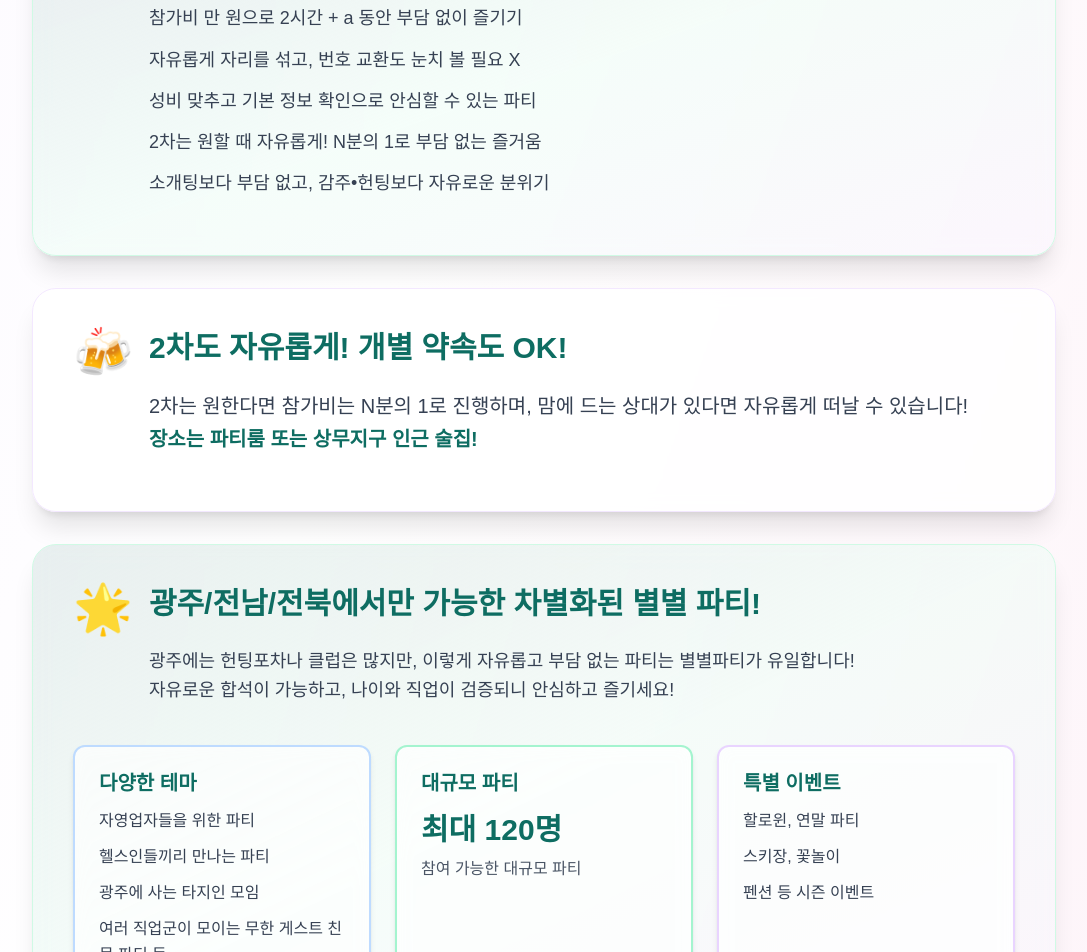
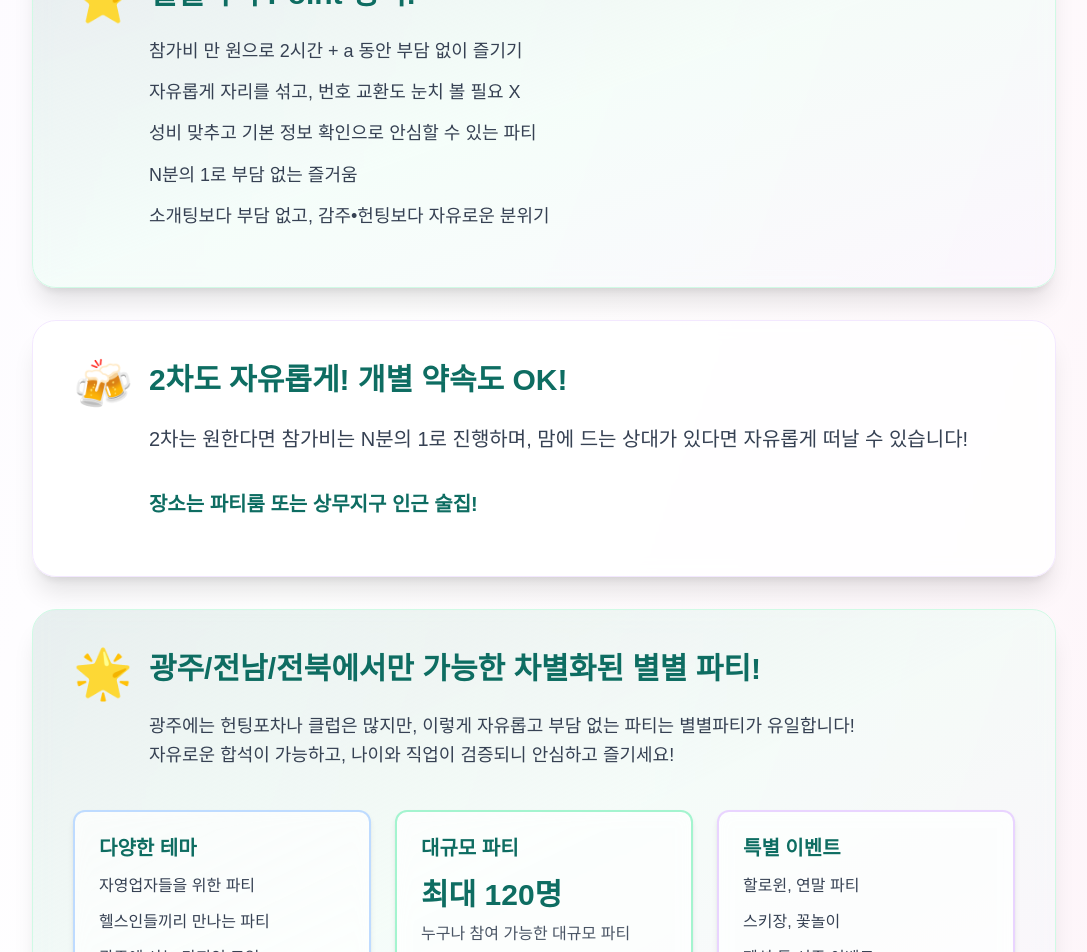
Before and after one commit to jukangpark/dal-dal-party, a Next.js app: page /star-party in a window 1280 px wide. Shown: the part 2600-3552 px from the top of the page, without its empty margins (96-1183 px from the left). Built offline with nearby package versions, Linux system fonts and the light colour scheme.

Commit message:
metadata 수정 및 문구 수정 반영

```diff
--- a/src/app/hexagon-party/page.tsx
+++ b/src/app/hexagon-party/page.tsx
@@ -321,14 +321,14 @@ export default function HexagonPartyPage() {
                   <div className="flex items-center gap-3">
                     <span className="text-2xl sm:text-3xl flex-shrink-0">🔒</span>
                     <p className="text-base sm:text-lg text-gray-700 leading-relaxed">
-                      <span className="font-bold text-[#0e6d62]">외모/키(몸매)/재력/직업</span> 중 2개 이상 통과한 사람만 올 수 있는 승인제 파티
+                      <span className="font-bold text-[#0e6d62]">외모/키(몸매)/재력/직업</span> 중 2개 이상 자신있는 사람만 올 수 있는 승인제 파티
                     </p>
                   </div>
 
                   <div className="flex items-center gap-3">
                     <span className="text-2xl sm:text-3xl flex-shrink-0">💬</span>
                     <p className="text-base sm:text-lg text-gray-700 leading-relaxed">
-                      간단한 아이스 브레이킹, 자연스러운 연락처 교환 타이밍, 자연스로운 대화 위주 파티
+                      간단한 아이스 브레이킹, 자연스러운 연락처 교환 타이밍, 대화 위주 파티
                     </p>
                   </div>
 
--- a/src/app/layout.tsx
+++ b/src/app/layout.tsx
@@ -16,8 +16,8 @@ const geistMono = Geist_Mono({
 });
 
 export const metadata: Metadata = {
-  title: "술개팅 | 광주 육각형 남녀 파티",
-  description: "주변에 괜찮은 사람들이 없다면 여기입니다! 아무나 올 수 없는 승인제 파티",
+  title: "술개팅",
+  description: "광주소개팅 술개팅 로테이션 술(소)개팅",
 };
 
 export default function RootLayout({
--- a/src/app/star-party/page.tsx
+++ b/src/app/star-party/page.tsx
@@ -123,7 +123,7 @@ export default function StarPartyPage() {
                 <p className="text-sm sm:text-base md:text-lg lg:text-xl text-gray-700 leading-relaxed">
                   소개팅보다 부담 없고, 감주나 헌팅포차보다 자유롭게!
                   <br className="hidden sm:block" />
-                  나이, 이름, 직업만 기입하면 누구나 참석 가능!
+                  나이, 이름, 직업만 기입하면 누구나 참석 가능! <br/>
                   <br className="hidden sm:block" />
                   <span className="font-bold text-[#0e6d62]">광주에서 가장 핫하고 편안한 파티, 별별파티에 오세요!</span>
                 </p>
@@ -312,7 +312,7 @@ export default function StarPartyPage() {
                   </div>
                   <div className="flex items-start gap-2.5 sm:gap-3">
                     <p className="text-sm sm:text-base md:text-lg text-gray-700 leading-relaxed">
-                      2차는 원할 때 자유롭게! N분의 1로 부담 없는 즐거움
+                      N분의 1로 부담 없는 즐거움
                     </p>
                   </div>
                   <div className="flex items-start gap-2.5 sm:gap-3">
@@ -341,7 +341,7 @@ export default function StarPartyPage() {
                 </h2>
                 <p className="text-sm sm:text-base md:text-lg lg:text-xl text-gray-700 leading-relaxed">
                   2차는 원한다면 참가비는 N분의 1로 진행하며, 맘에 드는 상대가 있다면 자유롭게 떠날 수 있습니다!
-                  <br className="hidden sm:block" />
+                  <br className="hidden sm:block" /><br/>
                   <span className="font-semibold text-[#0e6d62]">장소는 파티룸 또는 상무지구 인근 술집!</span>
                 </p>
               </div>
@@ -413,7 +413,7 @@ export default function StarPartyPage() {
                 </div>
                 <div className="mt-3 sm:mt-4">
                   <p className="text-xl sm:text-2xl md:text-3xl font-bold text-[#0e6d62] mb-2">최대 120명</p>
-                  <p className="text-xs sm:text-sm md:text-base text-gray-600 leading-relaxed">참여 가능한 대규모 파티</p>
+                  <p className="text-xs sm:text-sm md:text-base text-gray-600 leading-relaxed">누구나 참여 가능한 대규모 파티</p>
                 </div>
               </motion.div>
 
--- a/src/app/sulgaeting/page.tsx
+++ b/src/app/sulgaeting/page.tsx
@@ -338,7 +338,7 @@ export default function SulgaetingPage() {
                   <div className="bg-emerald-50 rounded-lg p-3 sm:p-4 md:p-5 border border-emerald-200">
                     <p className="text-xs sm:text-sm md:text-base font-semibold text-[#0e6d62] mb-1.5 sm:mb-2 md:mb-3">술개팅</p>
                     <p className="text-xs sm:text-sm md:text-base text-gray-800 font-semibold leading-relaxed"><span className="font-bold text-[#0e6d62]">추가금 없이</span> 상대방 의사를 직접 확인해<br className="hidden sm:block" />
-                    <span className="hidden sm:inline"> </span>최대한 되는 방향으로 진행!</p>
+                    <span> </span>최대한 되는 방향으로 진행!</p>
                   </div>
                 </div>
               </div>
```
Also changed, not shown: src/app/constants/sulgaetingReviewStats.ts (line endings or trailing spaces).
